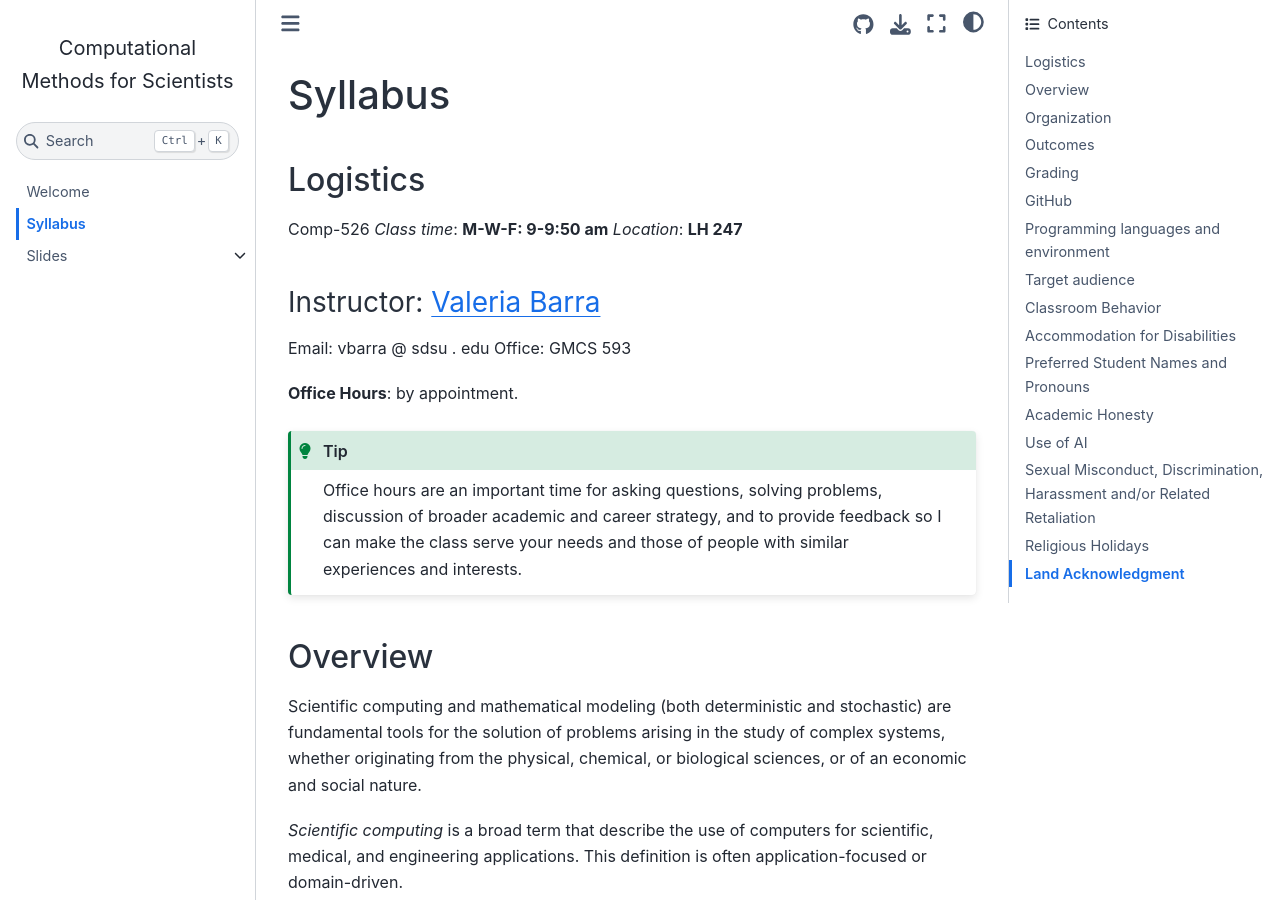
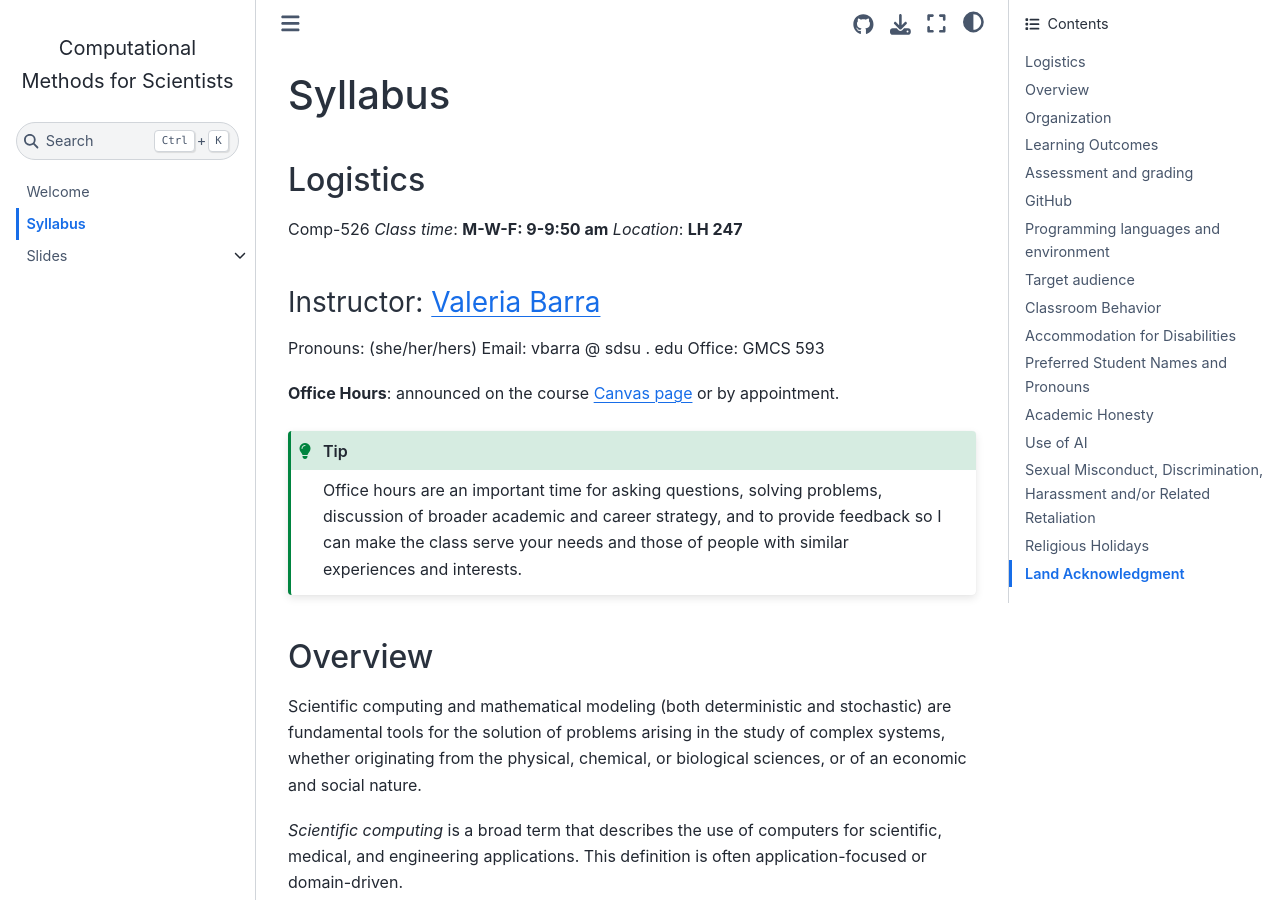
Before and after one commit to sdsu-comp526/fall24, a Jupyter Book: the page built from syllabus.md, in a window 1280 px wide and 900 px high. Built offline with Jupyter Book 1.0.4 settings and Sphinx 7.4.7 and the Sphinx Book theme 1.1.4, drawn with Linux system fonts in a browser that asks for light colours; pages that are not in the unit, such as notebooks, are missing from menus; some of the changed text lies outside the part shown.

Commit message:
Update syllabus

```diff
--- a/syllabus.md
+++ b/syllabus.md
@@ -8,11 +8,12 @@
 
 
 ### Instructor: [Valeria Barra](https://valeriabarra.org)
+Pronouns: (she/her/hers)
 Email: vbarra @ sdsu . edu
 Office: GMCS 593
 
 
-**Office Hours**: by appointment.
+**Office Hours**: announced on the course [Canvas page](https://sdsu.instructure.com/courses/161092) or by appointment.
 
 :::{tip}
 Office hours are an important time for asking questions, solving problems, discussion of broader academic and career strategy, and to provide feedback so I can make the class serve your needs and those of people with similar experiences and interests.
@@ -22,7 +23,7 @@
 
 Scientific computing and mathematical modeling (both deterministic and stochastic) are fundamental tools for the solution of problems arising in the study of complex systems, whether originating from the physical, chemical, or biological sciences, or of an economic and social nature.
 
-_Scientific computing_ is a broad term that describe the use of computers for scientific, medical, and engineering applications. This definition is often application-focused or domain-driven.
+_Scientific computing_ is a broad term that describes the use of computers for scientific, medical, and engineering applications. This definition is often application-focused or domain-driven.
 
 On the other hand, _Numerical Analysis_, is used to solve problems in analysis (i.e., with real numbers) by numerical, rather than symbolic means. Some examples:
 
@@ -63,16 +64,18 @@
 
 Towards the end of the semester, for your final projects, you can then form small teams of like interest and work on an original study (numerical experiments and interpretation, comparisons, etc.) or on contribution to be shared with the community. Studies and contributions can take many forms.
 
-## Outcomes
+## Learning Outcomes
 
 Upon completing this course, students will be able to
 
+* ontribute to collaborative software with the use of version control systems, such as `git`
 * formulate problems in science and engineering in terms of computational methods
 * evaluate accuracy and performance of algorithms
 * diagnose ill conditioned problem formulations and unstable algorithms
 * develop effective numerical software, taking into account stability, accuracy, and cost
 * communicate about the above using figures, numerical experiments, writing, and presentation
 * search for and understand relevant literature and documentation
+* write simple programs in Julia, C, and Fortran
 
 ### Expectations
 
@@ -84,7 +87,7 @@
 
 ![](img/Henry2019-Table1.png)
 
-## Grading
+## Assessment and grading
 This class will have some assignments and projects (midterm and final). The final projects can be individual or group projects (depending on the number of students registered) and will be agreed upon with the instructor. There will be a midterm and a final oral presentation
 for each project. Moreover, a final report must be delivered. Instructions about what is expected for both midterm and final presentations as well as for the final report will be provided.
 
```
